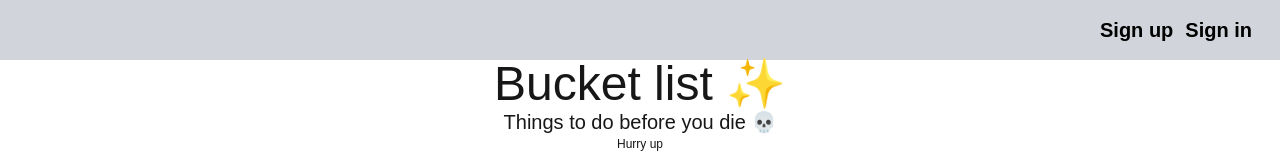
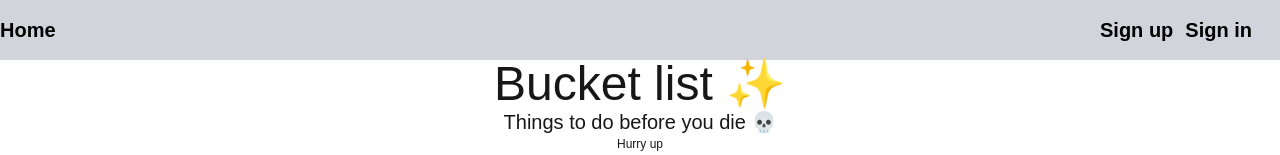
Before and after one commit to KZ-68/CDA-BucketList-App, a Next.js app: page / in a window 1280 px wide. Shown: the top 155 px of the page. Built offline with nearby package versions, Linux system fonts and the light colour scheme; no server answers.

Commit message:
feat: refactor layout to use Navbar component for navigation

```diff
--- a/app/layout.tsx
+++ b/app/layout.tsx
@@ -1,7 +1,8 @@
 import type { Metadata } from "next";
 import { Geist, Geist_Mono } from "next/font/google";
-import { ClerkProvider, SignInButton, SignUpButton, SignedIn, SignedOut, UserButton } from '@clerk/nextjs'
+import { ClerkProvider } from '@clerk/nextjs'
 import "./globals.css";
+import Navbar from "@/components/Navbar";
 
 const geistSans = Geist({
   variable: "--font-geist-sans",
@@ -30,17 +31,7 @@ export default function RootLayout({
         className={`${geistSans.variable} ${geistMono.variable} antialiased`}
       >
         <header>
-          <nav className="flex flex-row-reverse justify-between py-4 pr-7 bg-gray-300 text-black text-xl font-bold">
-            <div className="flex flex-row-reverse items-center gap-3">
-              <SignedOut>
-                <SignInButton />
-                <SignUpButton />
-              </SignedOut>
-              <SignedIn>
-                <UserButton />
-              </SignedIn>
-            </div>
-          </nav>
+          <Navbar />
         </header>
         {children}
       </body>
--- /dev/null
+++ b/components/Navbar.tsx
@@ -0,0 +1,24 @@
+import Link from "next/link";
+import { SignedIn, SignedOut, SignInButton, SignUpButton, UserButton } from "@clerk/nextjs";
+
+export default function Navbar() {
+    return (
+        <nav className="flex justify-between py-4 pr-7 bg-gray-300 text-black text-xl font-bold">
+            <Link href="/" className="">
+                Home
+            </Link>
+            <div className="flex flex-row-reverse items-center gap-3">
+                <SignedOut>
+                    <SignInButton />
+                    <SignUpButton />
+                </SignedOut>
+                <SignedIn>
+                    <UserButton />
+                    <Link href="/collections/user" className="">
+                        My collections
+                    </Link>
+                </SignedIn>
+            </div>
+        </nav>
+    );
+}
```
